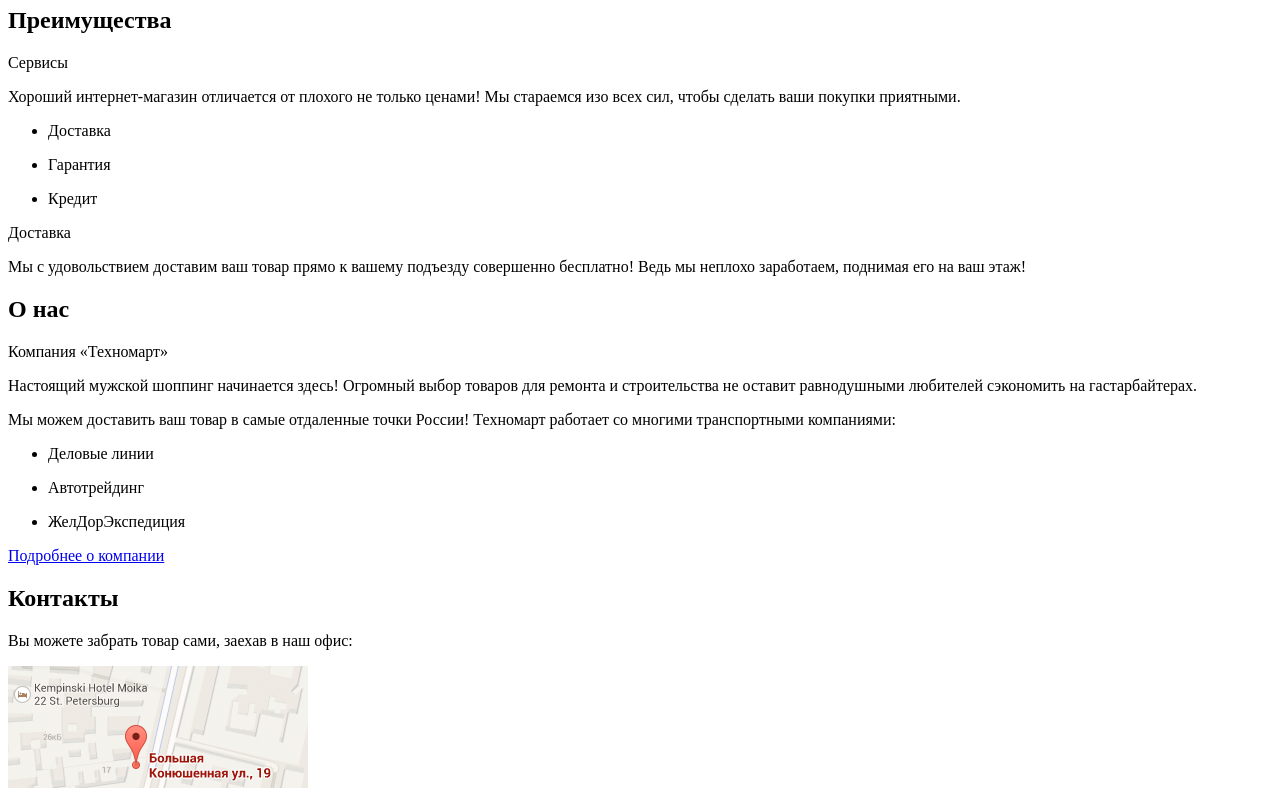
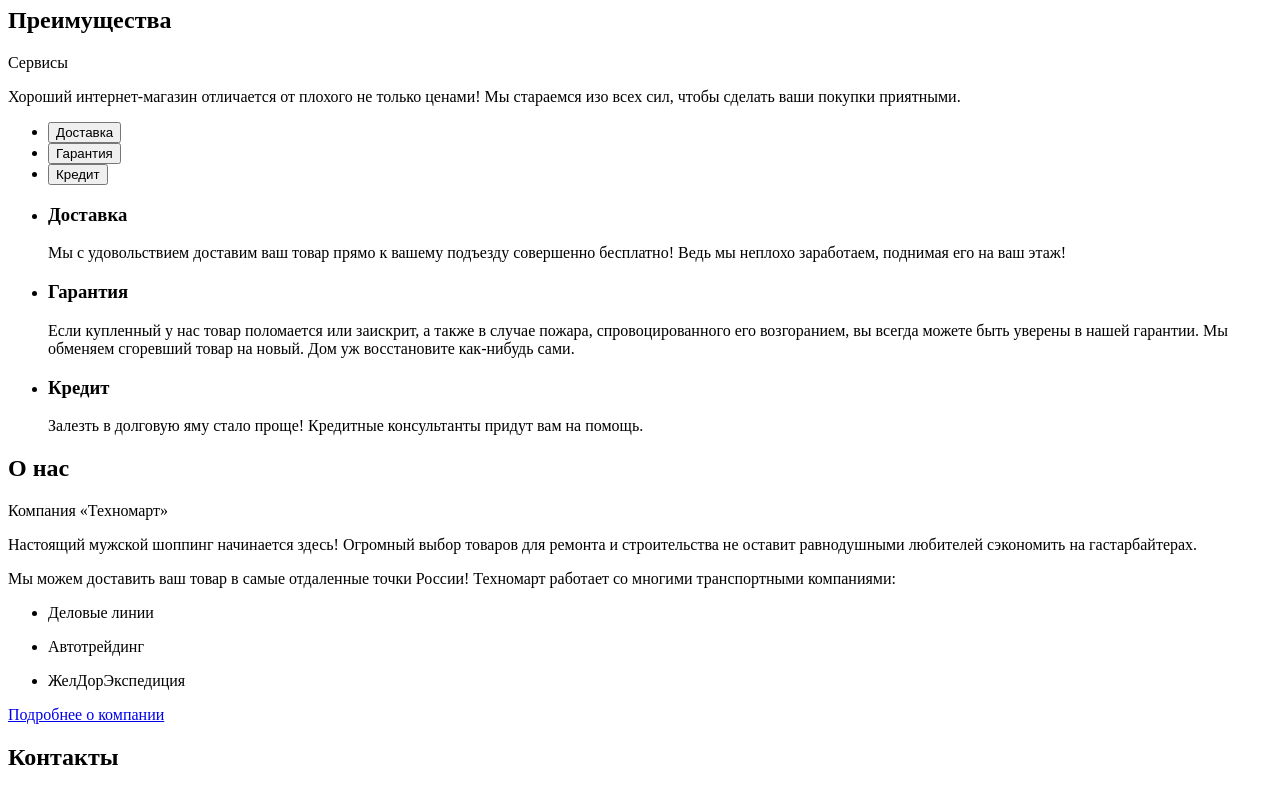
Before and after one commit to Andrey-0902/1080593-technomart-27, a plain HTML site: page index.html in a window 1280 px wide. Shown: the part 2680-3468 px from the top of the page. Drawn offline with Linux system fonts and the light colour scheme.

Commit message:
Добавляет слайдер, исправляет p на button

```diff
--- a/index.html
+++ b/index.html
@@ -42,8 +42,8 @@
           <li><a href="#">Техника<span>Для стройки</span></a></li>
           <li>
             <ul>
-              <li><img src="img/slider-1.jpg " width="620" height="266" alt="Иллюстрация дрели"><button>Назад</button><button>Вперед</button><a href="#">Открыть каталог</a></li>
-              <li><img src="img/slider-2.jpg" width="620" height="266" alt="Иллюстрация перфоратора"><button>Назад</button><button>Вперед</button><a href="#">Открыть каталог</a></li>
+              <li><img src="img/slider-1.jpg " width="620" height="266" alt="Иллюстрация дрели"><button>Назад</button><button>Вперед</button><a href="catalog.html">Открыть каталог</a></li>
+              <li><img src="img/slider-2.jpg" width="620" height="266" alt="Иллюстрация перфоратора"><button>Назад</button><button>Вперед</button><a href="catalog.html">Открыть каталог</a></li>
             </ul>
           </li>
           <li><a href="#">Скидки 50%<span>На 350 товаров</span></a></li>
@@ -101,17 +101,38 @@
           Мы стараемся изо всех сил, чтобы сделать ваши покупки приятными.
         </p>
         <ul>
-          <li><p>Доставка</p></li>
-          <li><p>Гарантия</p></li>
-          <li><p>Кредит</p></li>
+          <li><button>Доставка</button></li>
+          <li><button>Гарантия</button></li>
+          <li><button>Кредит</button></li>
         </ul>
-        <p>Доставка</p>
+        <ul>
+          <li>
+            <h3>Доставка</h3>
             <p>
               Мы с удовольствием доставим ваш товар прямо
               к вашему подъезду совершенно бесплатно!
               Ведь мы неплохо заработаем,
               поднимая его на ваш этаж!
             </p>
+          </li>
+          <li>
+            <h3>Гарантия</h3>
+            <p>
+              Если купленный у нас товар поломается или заискрит,
+              а также в случае пожара, спровоцированного его возгоранием,
+              вы всегда можете быть уверены в нашей гарантии. Мы обменяем
+              сгоревший товар на новый.
+              Дом уж восстановите как-нибудь сами.
+            </p>
+          </li>
+          <li>
+            <h3>Кредит</h3>
+            <p>
+              Залезть в долговую яму стало проще!
+              Кредитные консультанты придут вам на помощь.
+            </p>
+          </li>
+        </ul>
       </section>
       <section>
         <h2>О нас</h2>
```
Lines whose indentation alone changed are shown as unchanged.
